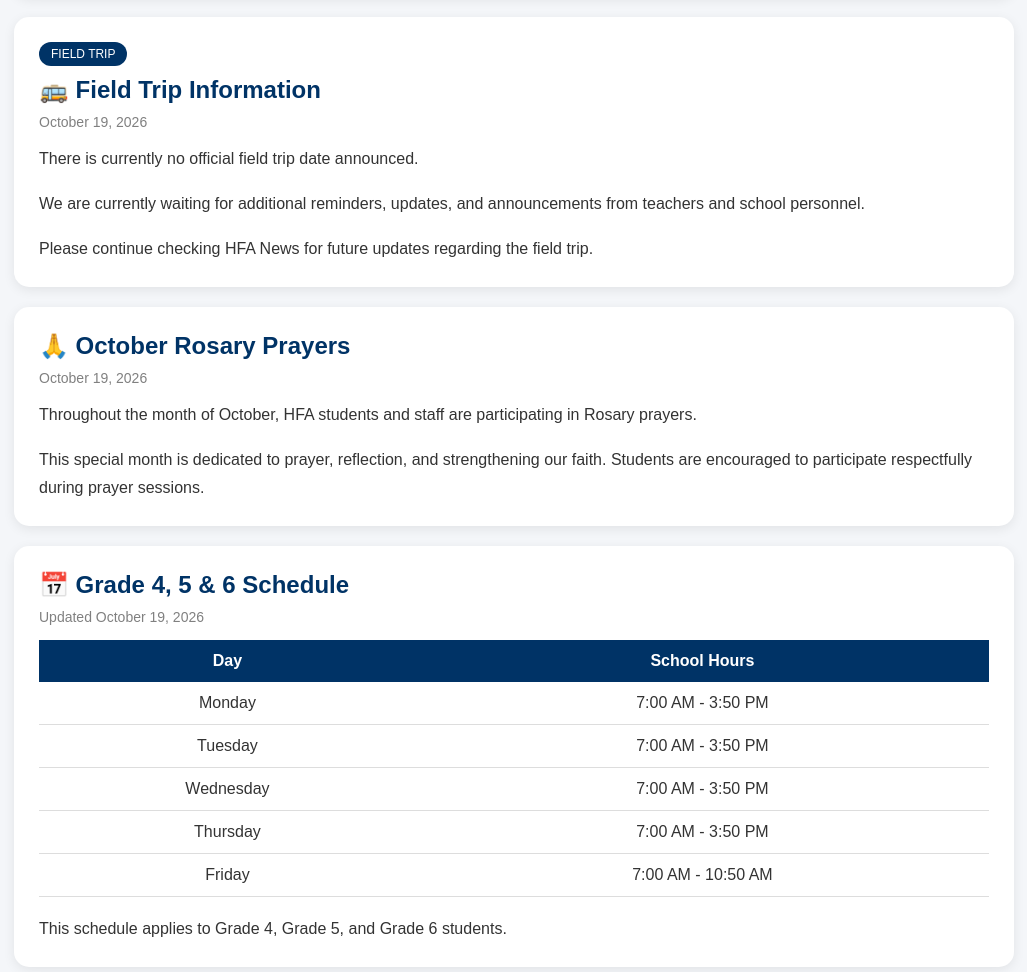
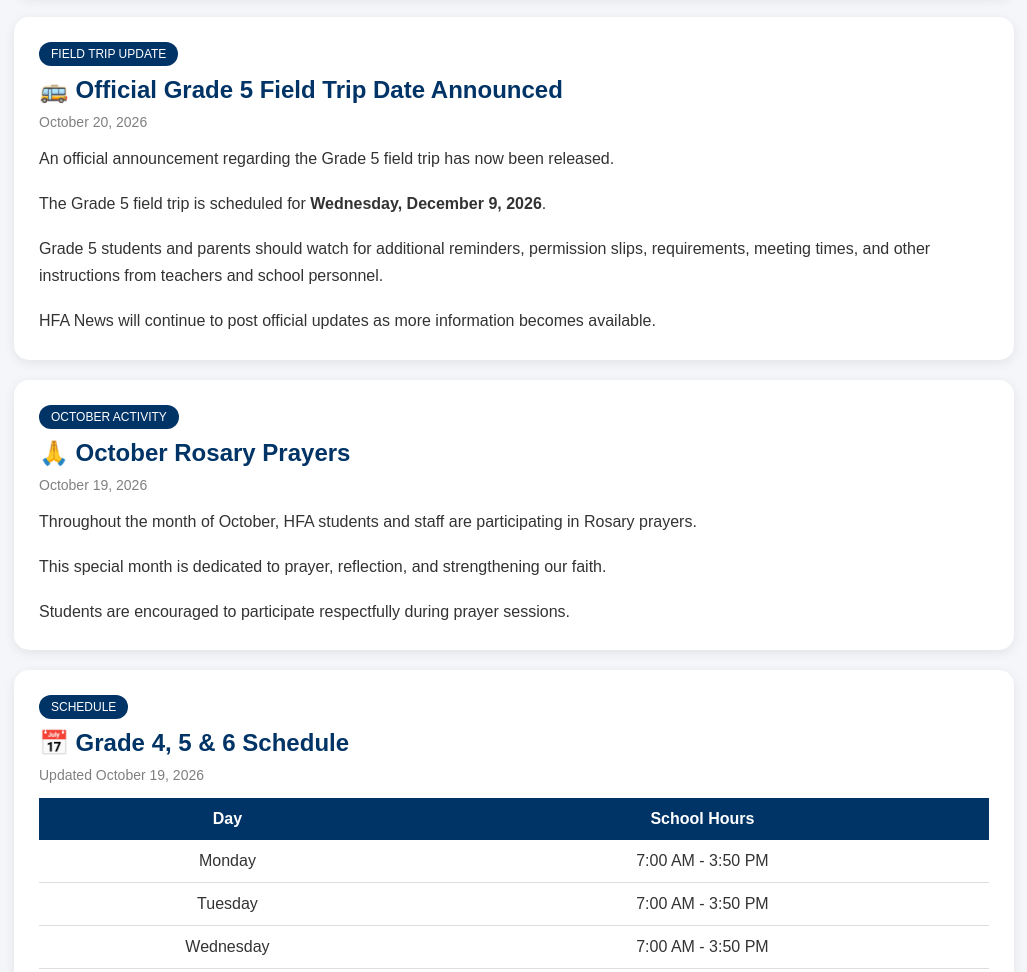
Before and after one commit to timmysemergencyacct-create/HFA-GOSSIP-NEWS, a plain HTML site: page index.html in a window 1280 px wide. Shown: the part 742-1714 px from the top of the page, without its empty margins (126-1153 px from the left). Drawn offline with Linux system fonts and the light colour scheme.

Commit message:
Update index.html

```diff
--- a/index.html
+++ b/index.html
@@ -152,8 +152,8 @@ Latest School News & Announcements
 <h3>📢 Official Information Notice</h3>
 
 <p>
-HFA News is updated whenever official information becomes
-available from teachers, administrators, or other school personnel.
+HFA News is updated whenever official information becomes available
+from teachers, administrators, or other school personnel.
 </p>
 
 <br>
@@ -193,15 +193,15 @@ October 19, 2026
 
 <p>
 Book Week is currently being celebrated at HFA.
-Students are encouraged to visit the library and
-discover exciting books to read.
+Students are encouraged to visit the library and discover
+exciting books to read.
 </p>
 
 <br>
 
 <p>
-Students who now have a valid library card may borrow
-books from the library according to library rules.
+Students who now have a valid library card may borrow books
+from the library according to library rules.
 </p>
 
 <br>
@@ -214,35 +214,46 @@ Please take care of borrowed books and return them on time.
 
 <div class="news-card">
 
-<div class="badge">FIELD TRIP</div>
+<div class="badge">FIELD TRIP UPDATE</div>
 
-<h2>🚌 Field Trip Information</h2>
+<h2>🚌 Official Grade 5 Field Trip Date Announced</h2>
 
 <div class="date">
-October 19, 2026
+October 20, 2026
 </div>
 
 <p>
-There is currently no official field trip date announced.
+An official announcement regarding the Grade 5 field trip
+has now been released.
 </p>
 
 <br>
 
 <p>
-We are currently waiting for additional reminders,
-updates, and announcements from teachers and school personnel.
+The Grade 5 field trip is scheduled for
+<strong>Wednesday, December 9, 2026</strong>.
 </p>
 
 <br>
 
 <p>
-Please continue checking HFA News for future updates regarding
-the field trip.
+Grade 5 students and parents should watch for additional
+reminders, permission slips, requirements, meeting times,
+and other instructions from teachers and school personnel.
+</p>
+
+<br>
+
+<p>
+HFA News will continue to post official updates as
+more information becomes available.
 </p>
 
 </div>
 
 <div class="news-card">
+
+<div class="badge">OCTOBER ACTIVITY</div>
 
 <h2>🙏 October Rosary Prayers</h2>
 
@@ -251,21 +262,29 @@ October 19, 2026
 </div>
 
 <p>
-Throughout the month of October, HFA students and staff are
-participating in Rosary prayers.
+Throughout the month of October, HFA students and staff
+are participating in Rosary prayers.
 </p>
 
 <br>
 
 <p>
 This special month is dedicated to prayer, reflection,
-and strengthening our faith. Students are encouraged
-to participate respectfully during prayer sessions.
+and strengthening our faith.
+</p>
+
+<br>
+
+<p>
+Students are encouraged to participate respectfully
+during prayer sessions.
 </p>
 
 </div>
 
 <div class="news-card">
+
+<div class="badge">SCHEDULE</div>
 
 <h2>📅 Grade 4, 5 & 6 Schedule</h2>
 
@@ -317,6 +336,8 @@ This schedule applies to Grade 4, Grade 5, and Grade 6 students.
 
 <div class="news-card">
 
+<div class="badge">WELCOME</div>
+
 <h2>📢 Welcome To HFA News</h2>
 
 <div class="date">
@@ -324,8 +345,9 @@ October 19, 2026
 </div>
 
 <p>
-Welcome to HFA News. This website provides school news,
-announcements, schedules, events, reminders, and community updates.
+Welcome to HFA News.
+This website provides school news, announcements,
+schedules, events, reminders, and community updates.
 </p>
 
 <br>
```
